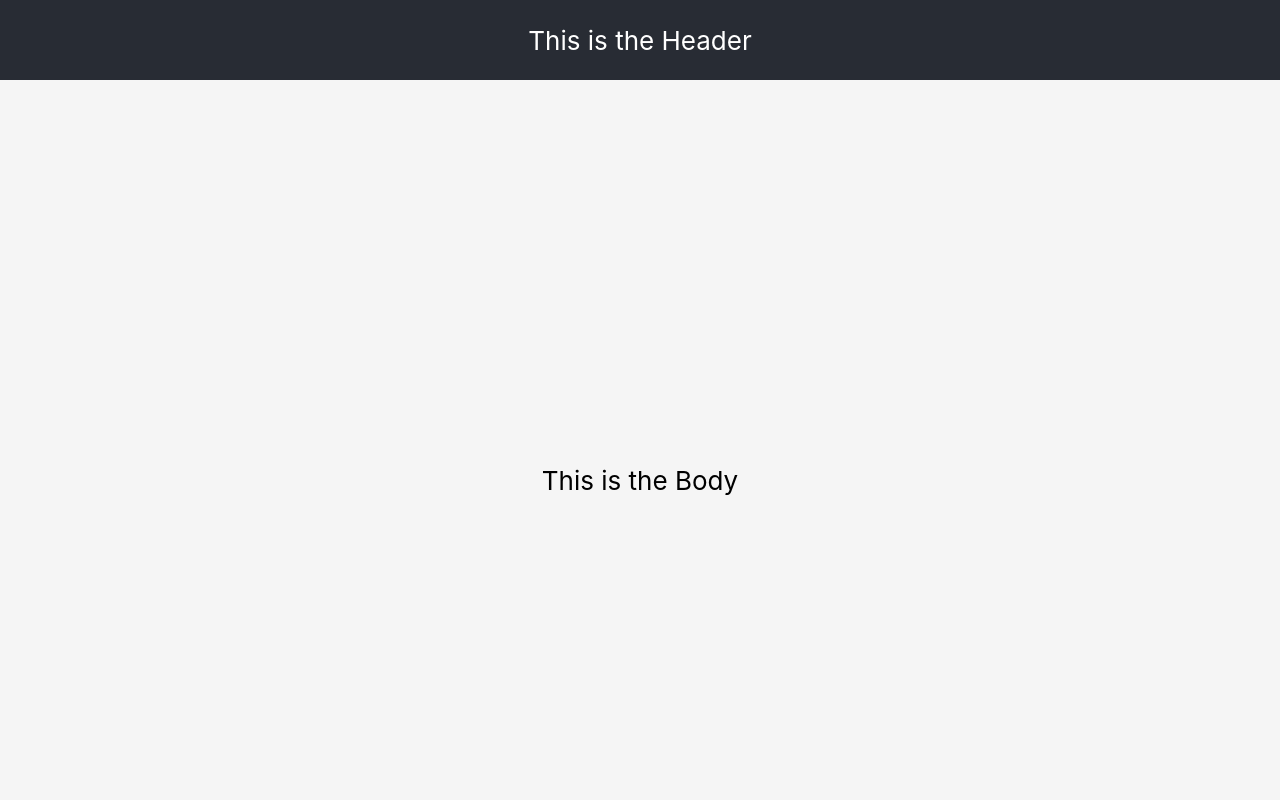
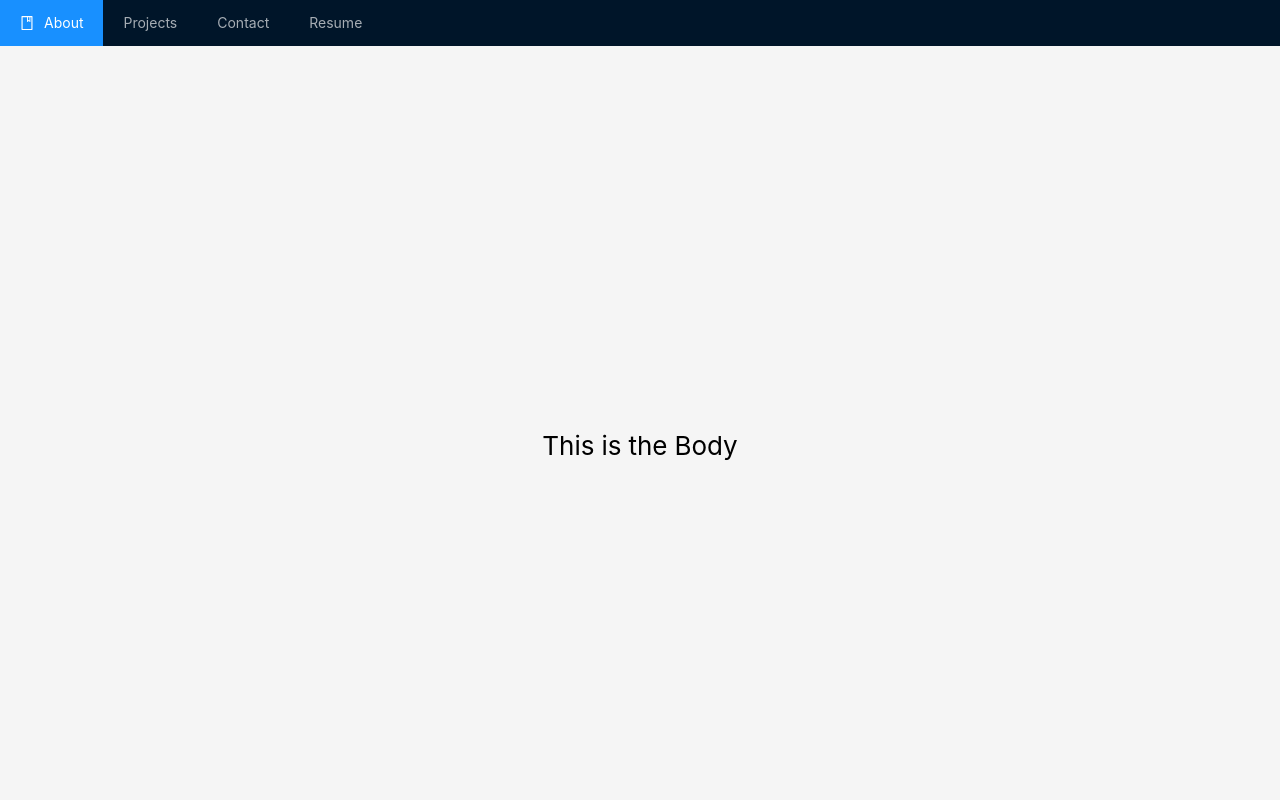
Before and after one commit to JohnDaise/JDPortfolio, a React (Create React App) app: page / in a window 1280 px wide. Shown: the top 800 px of the page. Built offline with nearby package versions, Linux system fonts and the light colour scheme.

Commit message:
basic navbar, fixed webpack warning

```diff
--- a/public/index.html
+++ b/public/index.html
@@ -24,7 +24,7 @@
       work correctly both with client-side routing and a non-root public URL.
       Learn how to configure a non-root public URL by running `npm run build`.
     -->
-    <title>React App</title>
+    <title>John Daise - Software Developer</title>
   </head>
   <body>
     <noscript>You need to enable JavaScript to run this app.</noscript>
--- a/src/App.css
+++ b/src/App.css
@@ -15,12 +15,12 @@
 
 .App-header {
   background-color: #282c34;
-  min-height: 10vh;
-  display: flex;
-  flex-direction: column;
-  align-items: center;
-  justify-content: center;
-  font-size: calc(10px + 2vmin);
+  /* min-height: 100vh; */
+  /* display: flex; */
+  /* flex-direction: column; */
+  /* align-items: center; */
+  /* justify-content: right; */
+  /* font-size: calc(10px + 2vmin); */
   color: white;
 }
 .App-body {
@@ -35,7 +35,7 @@
 }
 .App-footer {
   background-color: #282c34;
-  min-height: 10vh;
+  min-height: 100vh;
   display: flex;
   flex-direction: column;
   align-items: center;
--- a/src/App.js
+++ b/src/App.js
@@ -4,18 +4,15 @@ import Header from './Containers/Header';
 import Body from './Containers/Body';
 import Footer from './Containers/Footer';
 
-import logo from './logo.svg';
-
+// import logo from './logo.svg';
 // Styling
 import './App.css';
-
-
-
-import { DatePicker } from 'antd';
+import 'antd/dist/antd.min.css';
 
 function App() {
   return (
-    <div className="App">
+    // <div className="App">
+    <div>
       <Header/>
       <Body/>
       <Footer/>
--- a/src/Containers/Body.js
+++ b/src/Containers/Body.js
@@ -1,12 +1,13 @@
+
 import '../App.css';
 
 
 function Body() {
   return (
     <div className="Body">
-      <body className="App-body">
+      <div className="App-body">
         This is the Body
-      </body>
+      </div>
     </div>
   );
 }
--- a/src/Containers/Header.js
+++ b/src/Containers/Header.js
@@ -1,14 +1,39 @@
 import '../App.css';
+import { Menu } from 'antd';
+import React, { useState } from 'react';
 
+import { BookOutlined } from '@ant-design/icons';
 
-function Header() {
-  return (
-    <div className="Header">
-      <header className="App-header">
-        This is the Header
-      </header>
+const Header = () => {
+    const [current,setCurrent] = useState('about');
+
+    const handleClick = e => {
+        setCurrent(e.key);
+    };
+
+    return (
+    <div className="App-header">
+        <Menu
+            theme={'dark'}
+            onClick={handleClick}
+            selectedKeys={current}
+            mode="horizontal">
+                <Menu.Item key="about" icon={<BookOutlined />}>
+                    About
+                </Menu.Item>
+                <Menu.Item key="projects">
+                    Projects
+                </Menu.Item>
+                <Menu.Item key="contact">
+                    Contact
+                </Menu.Item>
+                <Menu.Item key="resume">
+                    Resume
+                </Menu.Item>
+        </Menu>
     </div>
-  );
+    );
+
 }
 
 export default Header;
```
